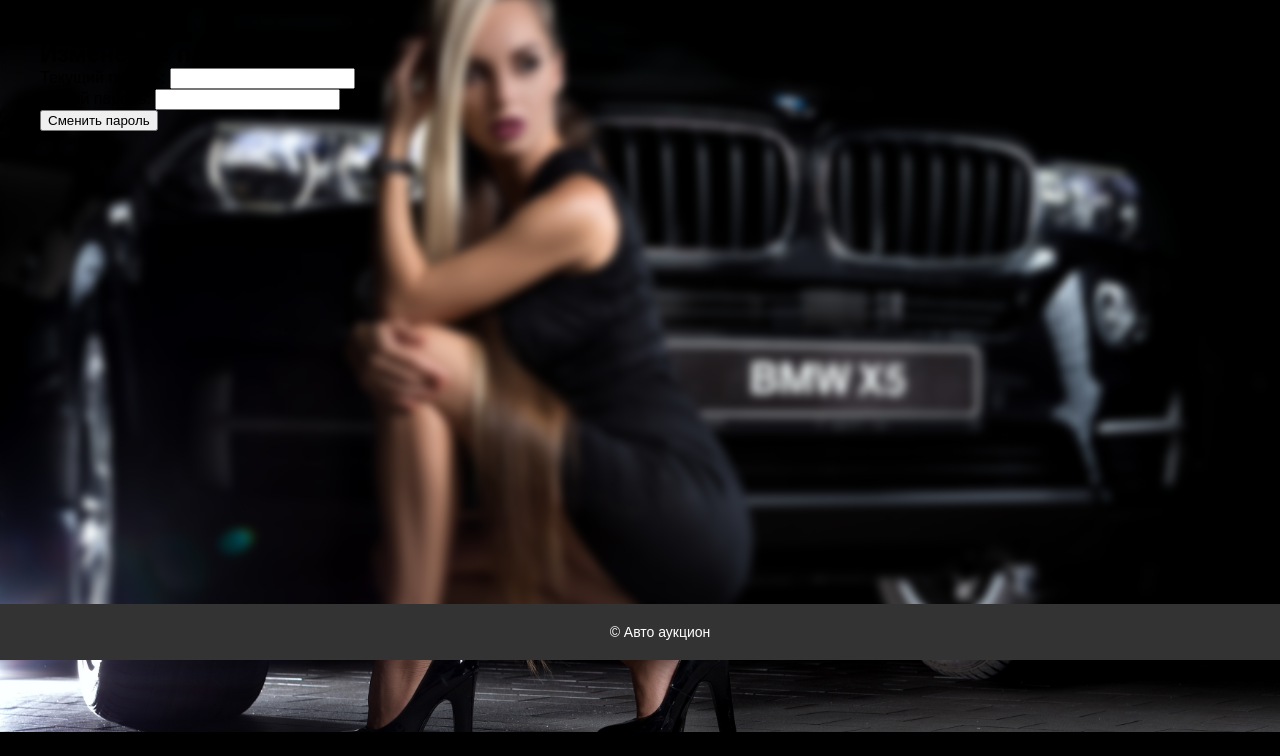
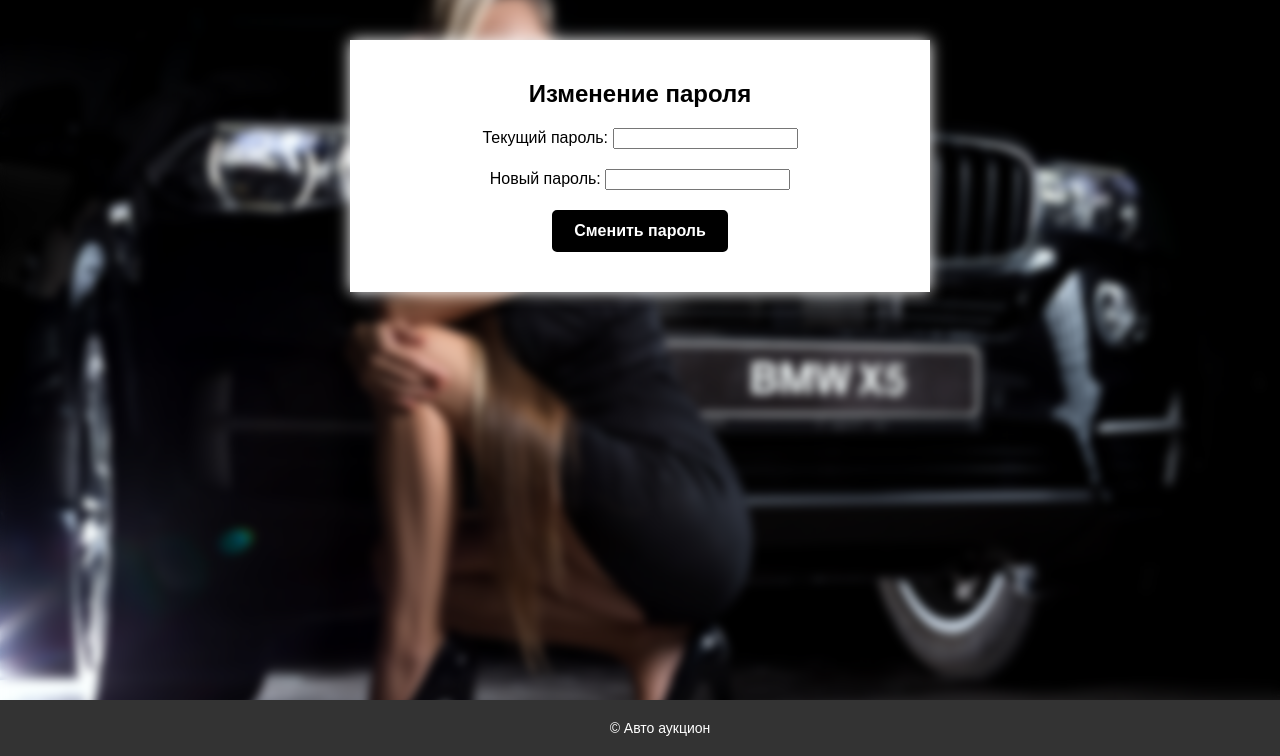
Before and after one commit to Kryukov1994/avto1701, a Django app: page /account/change_password/ in a window 1280 px wide. Shown: the part 68-824 px from the top of the page. Before the commit the page ends 800 px from the top, so only its background shows below. Run offline with Django 5.2, Linux system fonts and the light colour scheme; the visitor is signed in with stand-in values (Sample User, id 1).

```diff
--- a/avto_market/account/templates/account/change_password.html
+++ b/avto_market/account/templates/account/change_password.html
@@ -3,62 +3,71 @@
 {% block content1 %}
 
 <style>
-    .form-container {
+  /* Стиль формы */
+  form {
+    max-width: 400px;
+    margin: 0 auto;
+    background-color: white;
+    box-shadow: 0 0 15px white;
     max-width: 500px;
-      margin: 0 auto;
-      padding: 20px;
-      background-color: #f2f2f2;
-      border-radius: 5px;
-      box-shadow: 0px 2px 10px rgba(0, 0, 0, 0.1);
+    padding: 40px;
+    text-align: center;
+
   }
 
-    .form-container form {
-      display: flex;
-      flex-direction: column;
-      padding: 20px;
-      border: 2px solid #333;
+  /* Стиль заголовка */
+  h2 {
+    text-align: center;
+    margin-bottom: 20px;
+    color: #000;
   }
 
-    .form-container label,
-    .form-container input,
-    .form-container button {
-      margin-bottom: 10px;
+  /* Стиль полей ввода */
+  .form-group {
+    margin-bottom: 20px;
   }
 
-    .form-container label {
-      font-weight: bold;
+  /* Стиль рамки вокруг полей ввода */
+  .form-control:focus {
+    border-color: #66afe9;
+    outline: 0;
+    box-shadow: none;
   }
 
-    .form-container input {
-      padding: 10px;
-      border: 1px solid #ccc;
-      border-radius: 4px;
+  /* Стиль кнопки */
+  .btn-primary {
+    background-color: #000000;
+    color: white;
+    border: none;
+    padding: 10px 20px;
+    border-radius: 5px;
+    text-decoration: none;
+    font-size: 16px;
+    font-weight: bold;
+    cursor: pointer;
+    margin: 0 auto;
+    text-align: center;
+    border: 2px solid black;
+
   }
 
-    .form-container button {
-      padding: 10px 20px;
-      background-color: #333;
-      color: white;
-      border: none;
-      border-radius: 4px;
-      cursor: pointer;
+  /* Стиль кнопки при наведении мыши */
+  .btn-primary:hover {
+    background-color: #ffd700;
+    color: #000;
   }
 
-    .form-container button:hover {
-      background-color: #555;
+
+  .container {
+    min-height: 41vh;
   }
 
-    .form-container input[type="text"],
-    .form-container input[type="email"],
-    .form-container input[type="password"] {
-      border: 1px solid #777;
-      background-color: white;
-      color: black;
-    }
+
   </style>
 
+
+  <form method="post">
     <h2>Изменение пароля</h2>
-  <form method="post">
     {% csrf_token %}
     <div class="form-group">
       <label for="current_password">Текущий пароль:</label>
```
Also changed, not shown: avto_market/account/templates/account/password_change_done.html (+25 -6 lines). Lines whose indentation alone changed are shown as unchanged.
